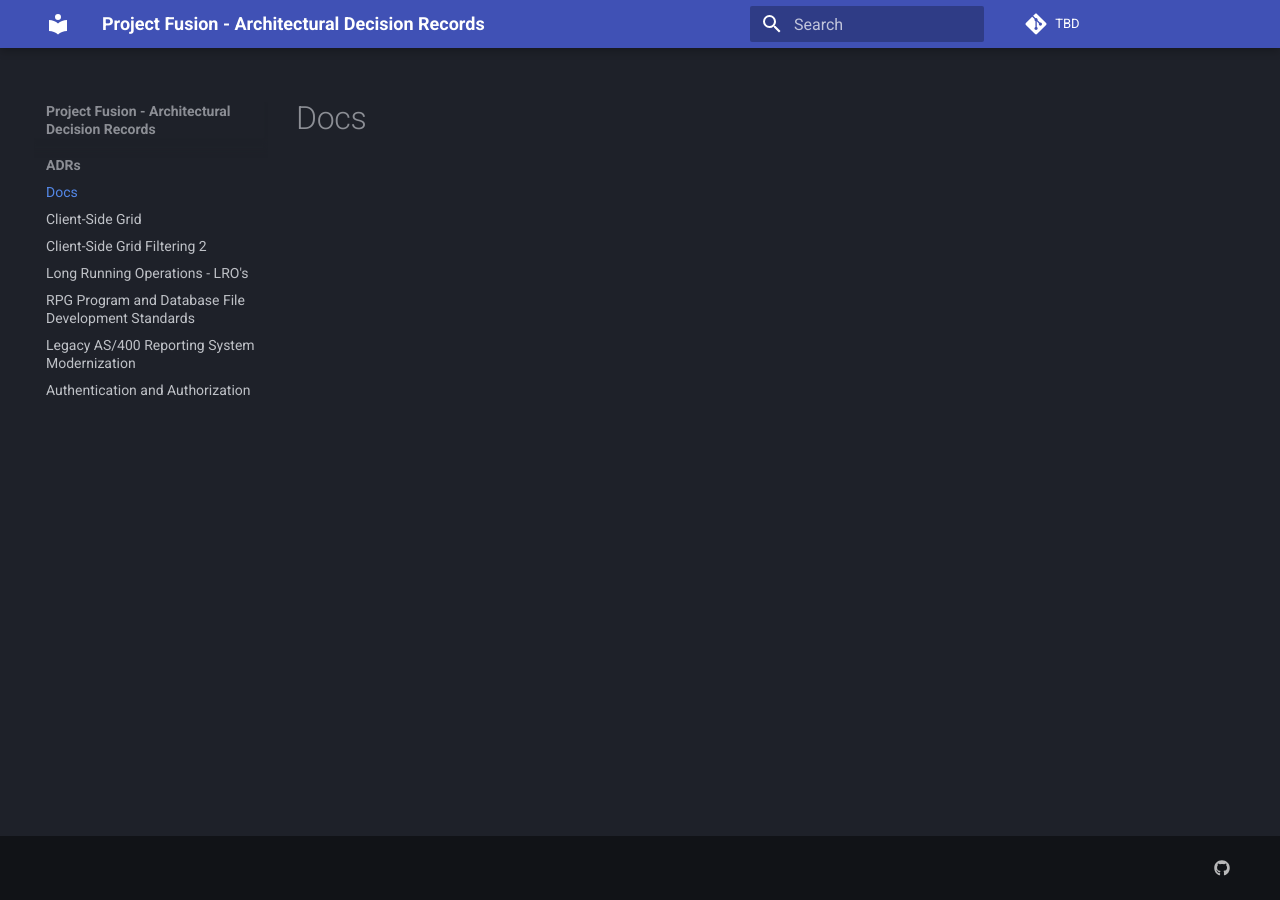
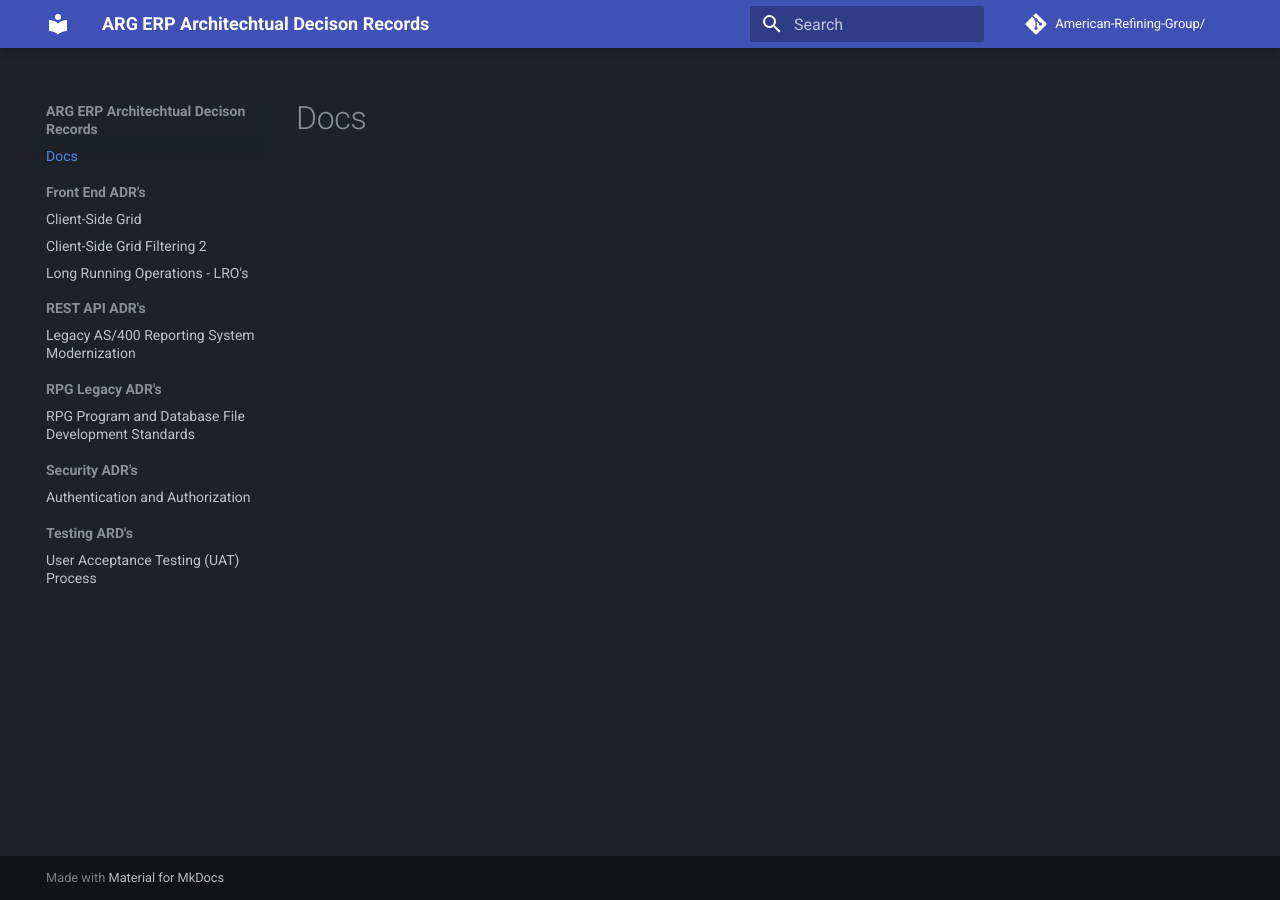
Before and after one commit to American-Refining-Group/Project-Fusion-ADRs, an MkDocs documentation site: the page built from docs/index.md, in a window 1280 px wide. Built offline with MkDocs 1.6.1 and Material for MkDocs 9.7.7, drawn with Linux system fonts in a browser that asks for light colours.

Commit message:
git actions

```diff
--- a/mkdocs.yml
+++ b/mkdocs.yml
@@ -1,13 +1,13 @@
 # Site metadata
 
-site_name: Project Fusion -  Architectural  Decision Records
-site_description: Approved ADR's for that provide guidance and agreed upon methods for common patterns.
+site_name: ARG ERP Architechtual Decison Records
+site_description: Documentation of process and architecture
 site_author: American Refining Group
-site_url: http://localhost.com  # Update for your hosting URL
+site_url: https://github.com # Update for your hosting URL
 
 # Repository information (optional, for GitHub Pages or similar)
-repo_name: TBD
-repo_url: http://TBD.com
+repo_name: American-Refining-Group/
+repo_url: https://github.com/American-Refining-Group/
 
 # Theme configuration
 theme:
@@ -44,12 +44,3 @@
   - pymdownx.tabbed     # Support for tabbed content
   - attr_list           # Allow custom attributes in Markdown
   - md_in_html          # Allow HTML in Markdown
-
-
-
-# Optional: Extra settings for advanced features
-extra:
-  social:  # Add links to social or repo pages
-    - icon: fontawesome/brands/github
-      link: https://github.com/your-username/your-repo
-  generator: false  # Hide "Made with MkDocs" footer
```
Also changed, not shown: Gapptw5.txt (deleted, +0 -3 lines), UAT Process.md (deleted, +0 -66 lines), AP Payment cycle GAPPTWS table.txt (deleted), docs/Front End ADR's/Client Side Grid Handling.md (renamed from docs/ADRs/Client Side Grid Handling.md), docs/Front End ADR's/ClientSideDataGrid.md (renamed from docs/ADRs/ClientSideDataGrid.md), docs/Front End ADR's/LRO Long Running Operations.md (renamed from docs/ADRs/LRO Long Running Operations.md), docs/REST API ADR's/Reporting System Modernization.md (renamed from docs/ADRs/Reporting System Modernization.md), docs/RPG Legacy ADR's/RPG Development Standards.md (renamed from docs/ADRs/RPG Development Standards.md), docs/Security ADR's/Security End 2 End.md (renamed from docs/ADRs/Security End 2 End.md), docs/Testing ARD's/UAT Process.md (renamed from UAT 8-15-25.md), docs/index.md (renamed from docs/ADRs/index.md), 1 other file.
